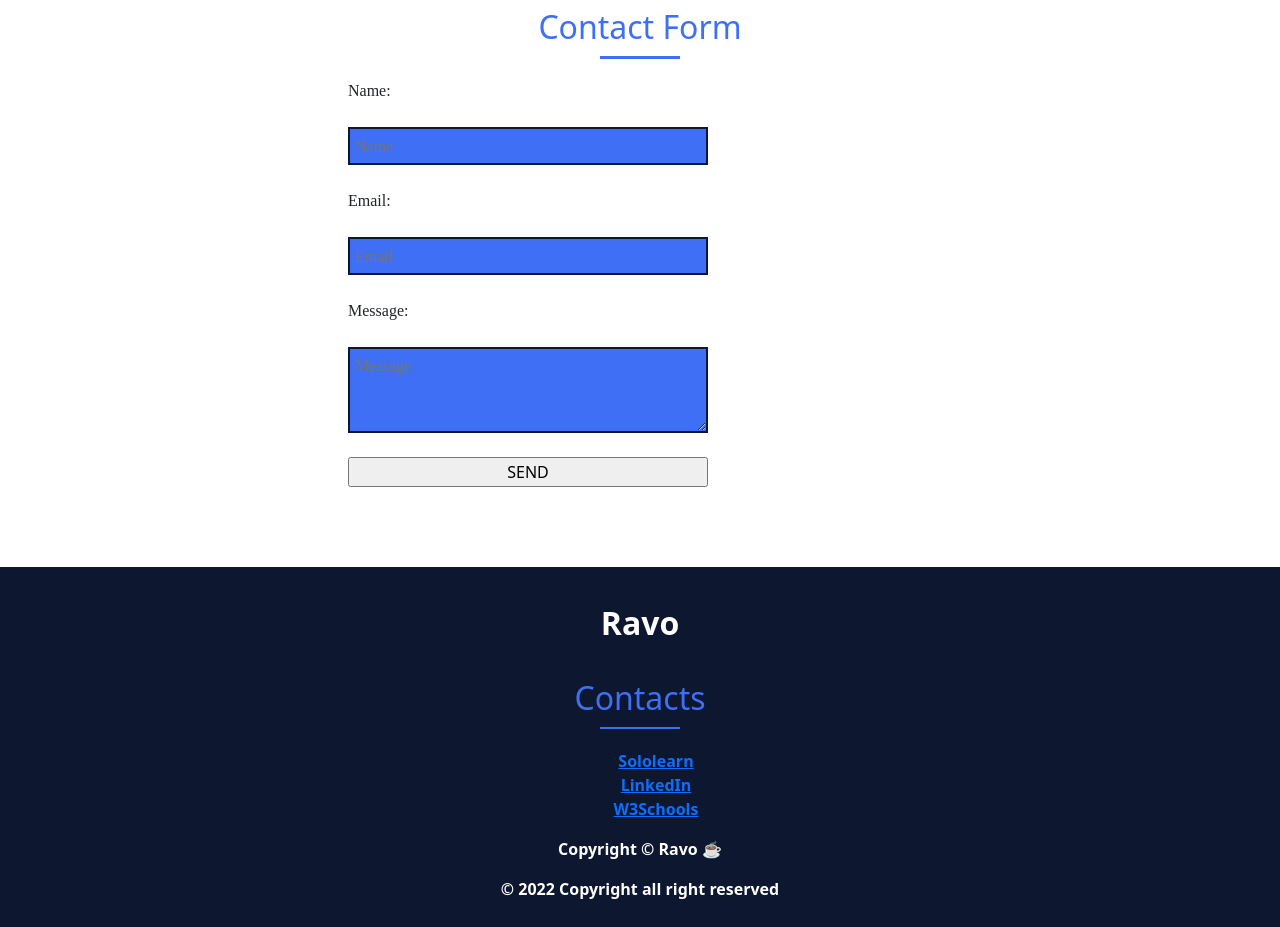
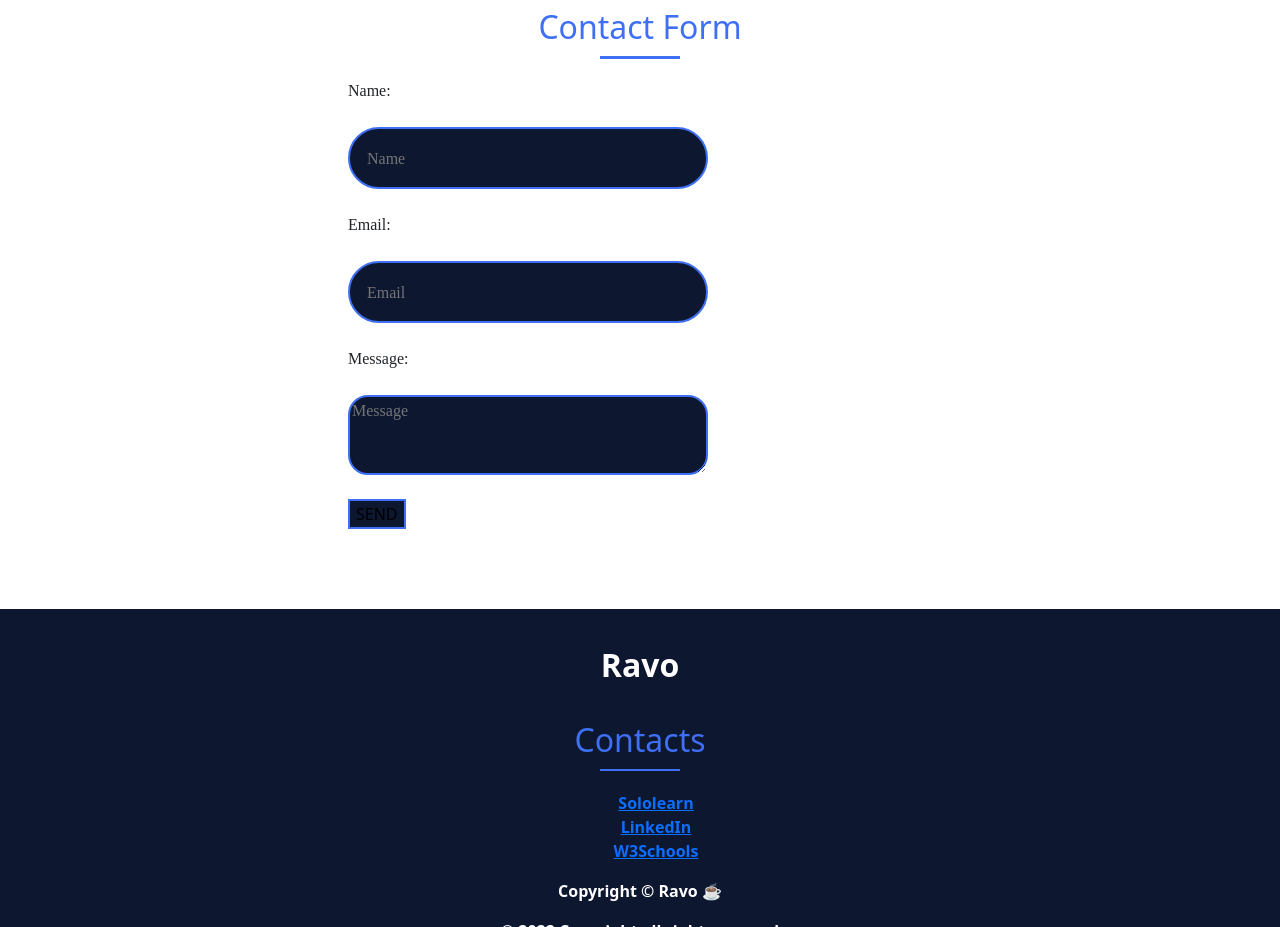
Before and after one commit to epramh/Portfolio, a website: page index.html in a window 1280 px wide. Shown: the part 2620-3547 px from the top of the page. Drawn offline with nearby package versions, Linux system fonts and the light colour scheme.

Commit message:
Add div to contact__form input & update color

```diff
--- a/assets/css/styles.css
+++ b/assets/css/styles.css
@@ -517,11 +517,24 @@ body{
     display: grid;
 }
 
-.contact__input, textarea {
-    background-color: var(--first-color);
-    border: 2px solid var(--second-color);
-    padding: 5px;
+.contact__input, textarea, input {
+    background-color: var(--second-color);
+    border: 2px solid var(--first-color);
 }
+
+.contact__input {
+    border-radius: 50px;
+    padding: 17px 48px 17px 17px;
+    -webkit-transition: all 0.5s;
+    -o-transition: all 0.5s;
+    transition: all 0.5s;
+    width: 100%;
+}
+
+textarea#message {
+    border-radius: 20px;
+}
+
 /* ===== FOOTER =====*/
 .footer {
     color: #fff;
--- a/index.html
+++ b/index.html
@@ -261,7 +261,9 @@
               <label for="email">Email: </label><br><input class="contact__input"placeholder="Email" id="email" type="email" /><br>
               <label for="email">Message: </label><br>
               <textarea id="message" name="message" rows="3" cols="40" spellcheck="false" placeholder="Message"></textarea><br>
-              <input type="submit" value="SEND">
+              <div>
+                <input type="submit" value="SEND">
+              </div>
             </form>
           </div>
         </section>
```
